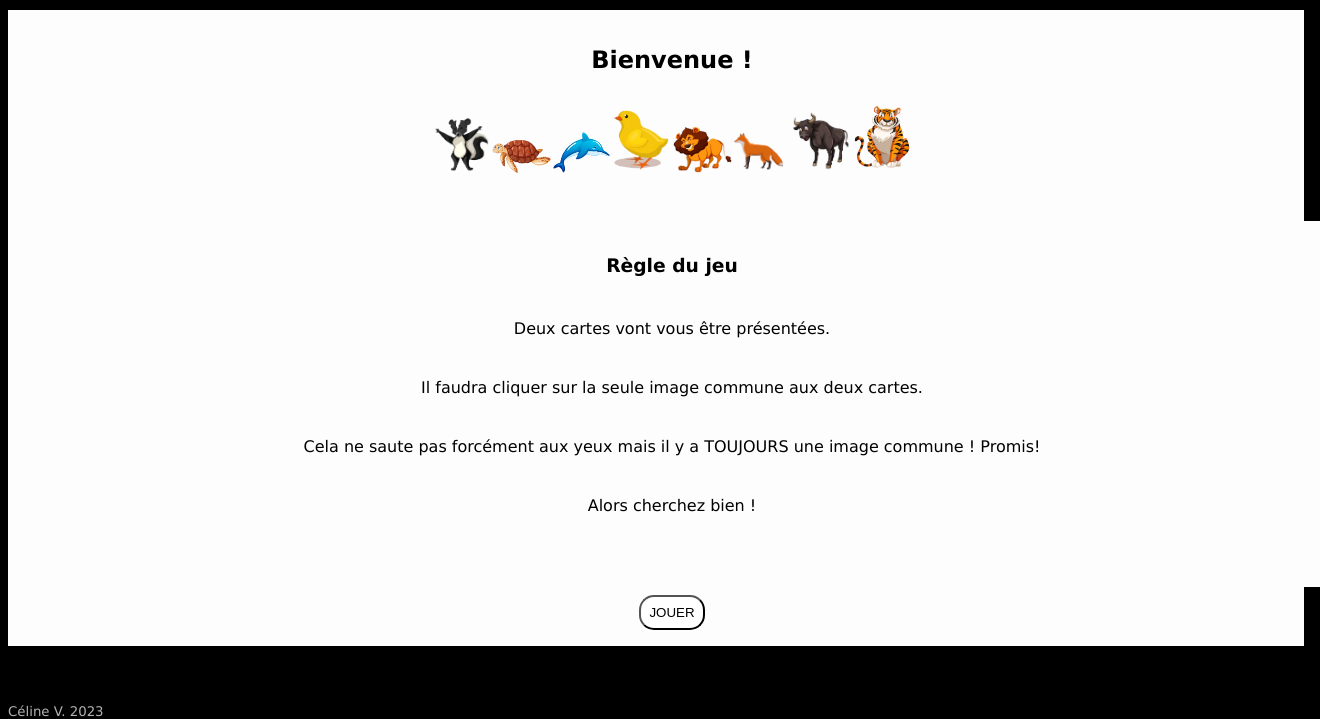
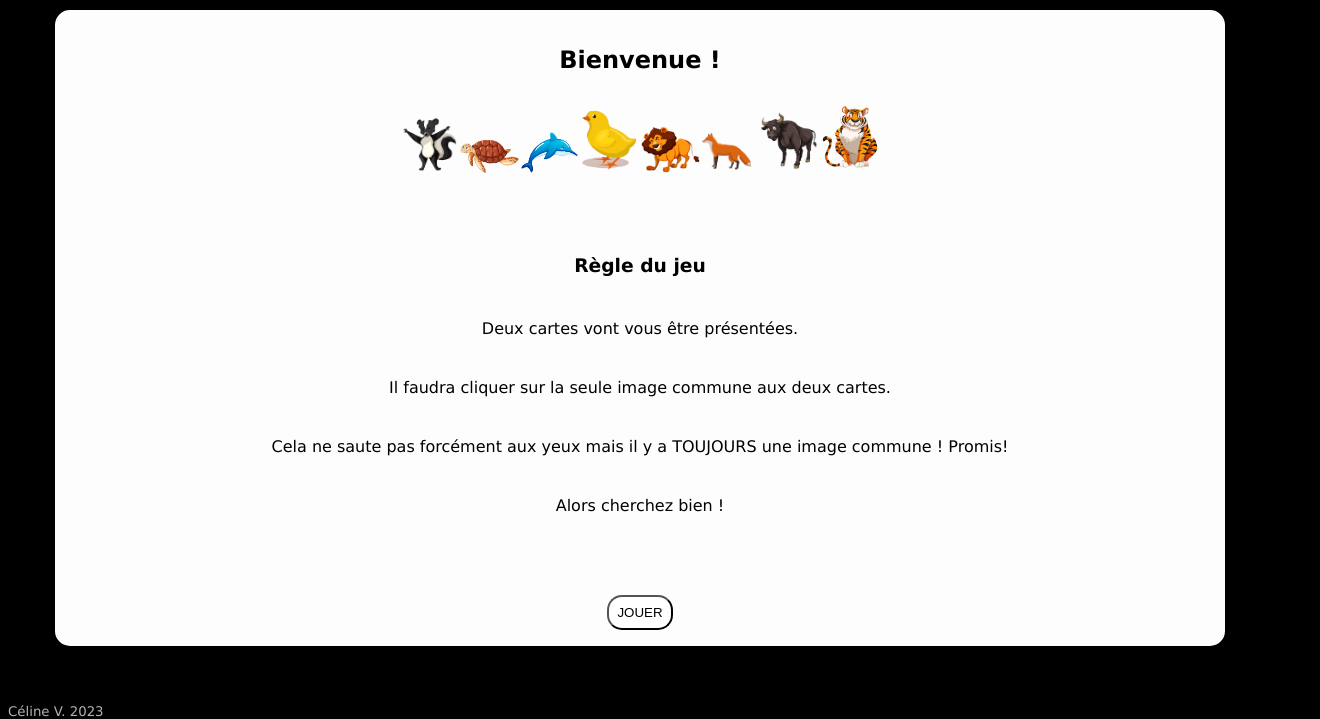
Before and after one commit to CelineViala/dobble, a plain HTML site: page index.html in a window 1280 px wide. Shown: the part 81-800 px from the top of the page, 1320 px wide, since content can reach past the window. Drawn offline with Linux system fonts and the light colour scheme.

Commit message:
css box presentation

```diff
--- a/style.css
+++ b/style.css
@@ -7,7 +7,9 @@ body{
     justify-content: center;
     align-items: center;
     flex-direction: column;
-    width:100%;
+    width:90%;
+    border-radius: 15px;
+    margin: auto;
     flex-wrap: wrap;
     background-color: rgb(253, 253, 253);
     gap:0.5em;
```
